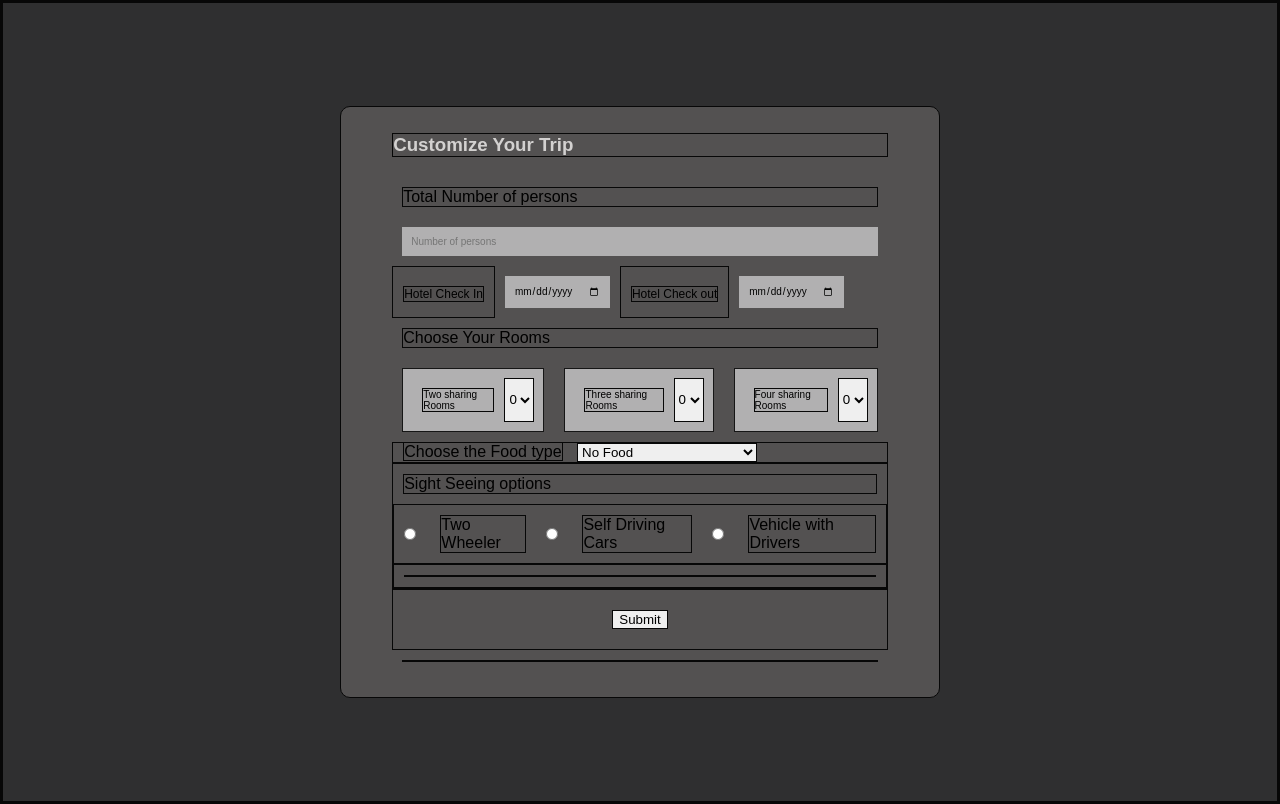
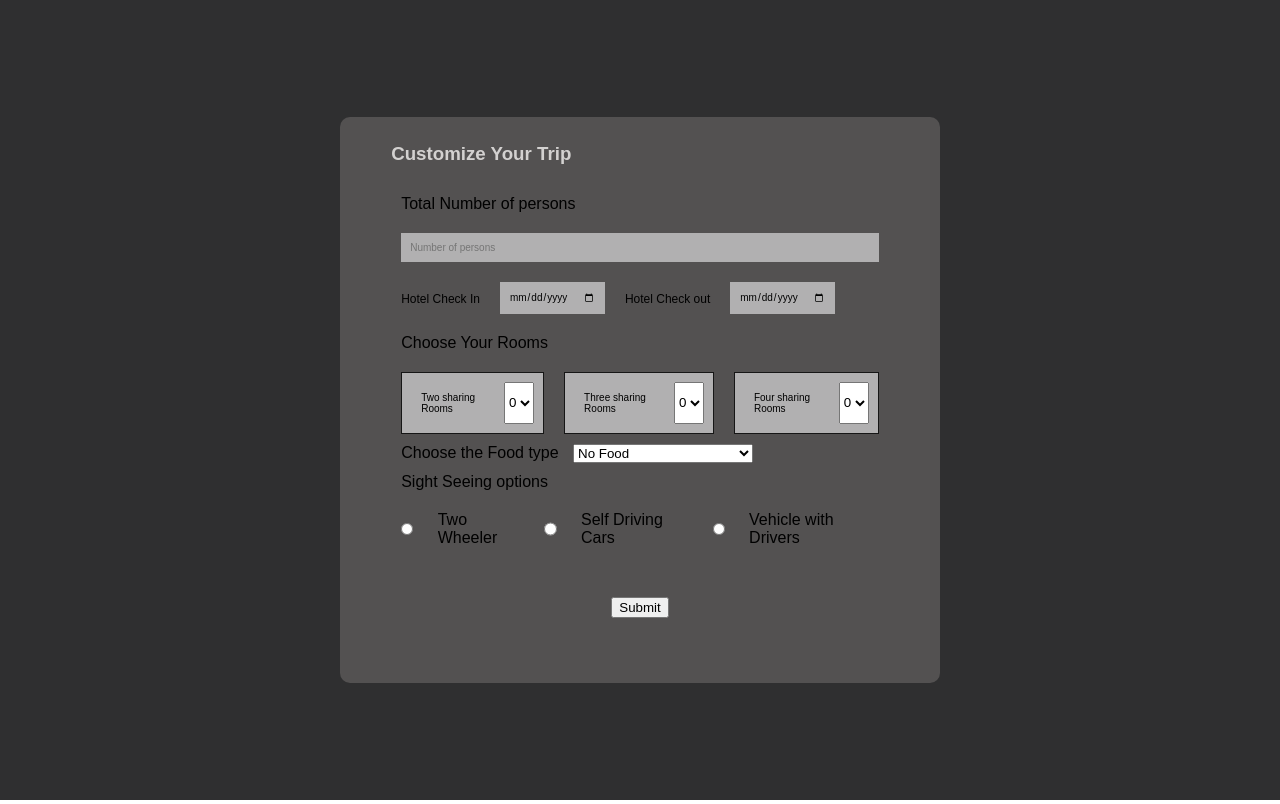
Before and after one commit to pavithran0397/web, a plain HTML site: page index.html in a window 1280 px wide. Drawn offline with Linux system fonts and the light colour scheme.

Commit message:
commiting agin for border box

```diff
--- a/style.css
+++ b/style.css
@@ -1,6 +1,6 @@
 *{
     margin:0;
-    border:solid 1px rgb(7, 7, 7);
+    /* border:solid 1px rgb(7, 7, 7); */
     box-sizing: border-box;
     font-family: 'poppins',sans-serif;
     overflow:hidden;
```
